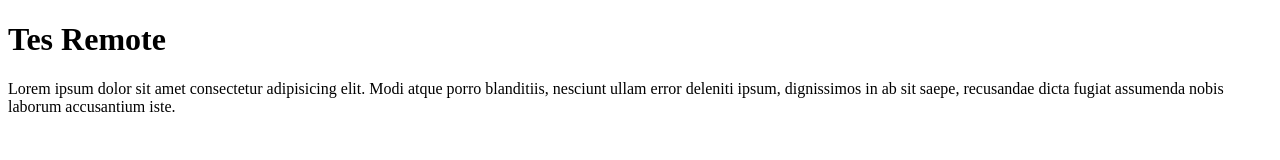
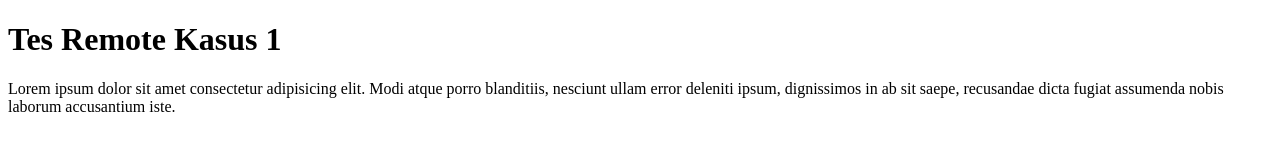
Before and after one commit to Gladiatriix/tes-remote, a plain HTML site: page index.html in a window 1280 px wide. Drawn offline with Linux system fonts and the light colour scheme.

Commit message:
merubah h1

```diff
--- a/index.html
+++ b/index.html
@@ -7,7 +7,7 @@
     <title>Document</title>
 </head>
 <body>
-    <h1>Tes Remote</h1>
+    <h1>Tes Remote Kasus 1</h1>
     <p>Lorem ipsum dolor sit amet consectetur adipisicing elit. Modi atque porro blanditiis, nesciunt ullam error deleniti ipsum, dignissimos in ab sit saepe, recusandae dicta fugiat assumenda nobis laborum accusantium iste.</p>
 </body>
 </html>
```
